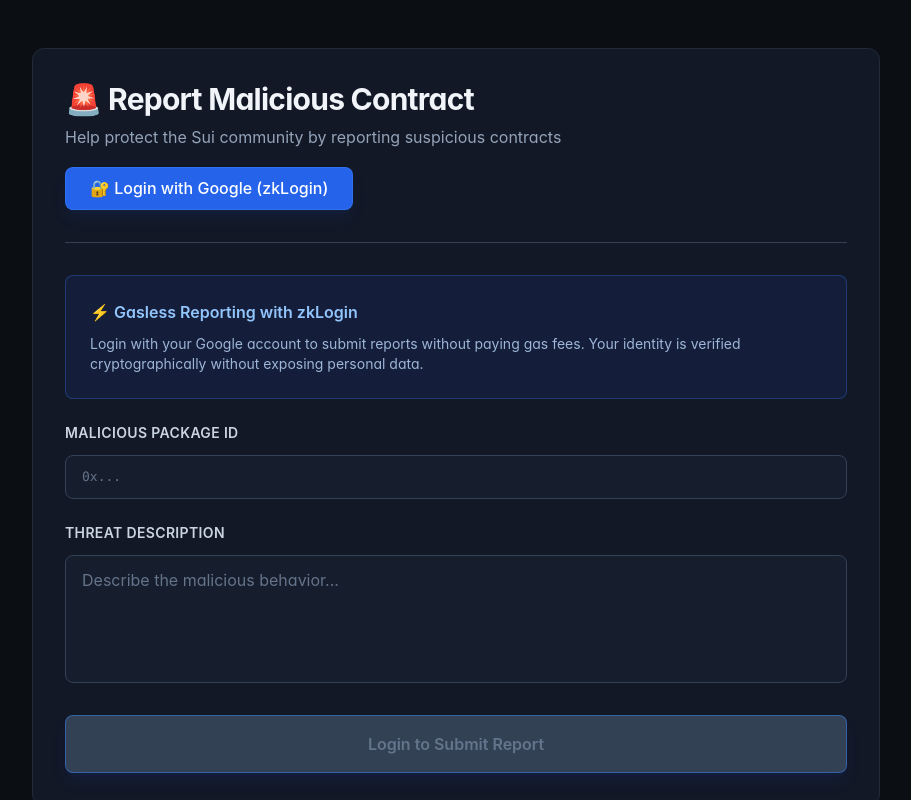
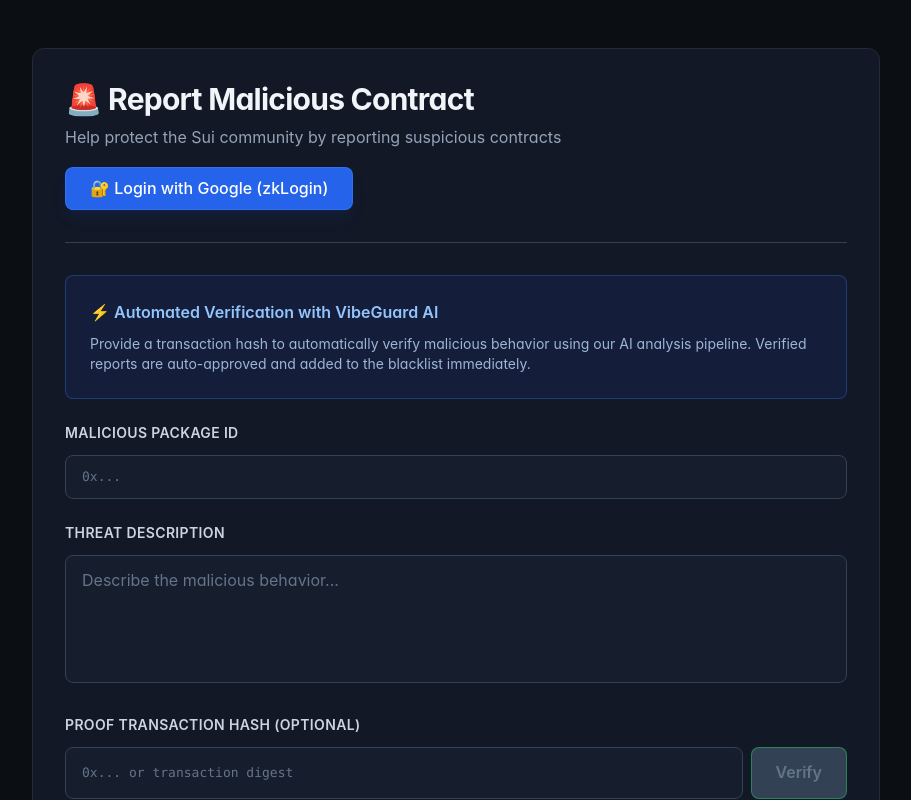
Before and after one commit to mianohh/vibeguard-ai, a Next.js app: page /report in a window 1280 px wide. Shown: the top 800 px of the page, without its empty margins (184-1095 px from the left). Built offline with nearby package versions, Linux system fonts and the light colour scheme; no server answers.

Commit message:
feat: add automated threat verification

```diff
--- a/app/report/page.tsx
+++ b/app/report/page.tsx
@@ -15,21 +15,70 @@
   const [isLoggedIn, setIsLoggedIn] = useState(false);
   const [packageId, setPackageId] = useState('');
   const [description, setDescription] = useState('');
+  const [proofTxHash, setProofTxHash] = useState('');
   const [submitting, setSubmitting] = useState(false);
+  const [verifying, setVerifying] = useState(false);
+  const [verificationResult, setVerificationResult] = useState<'verified' | 'failed' | null>(null);
   const [toast, setToast] = useState<ToastState>({ show: false, message: '', type: 'success' });
 
   useEffect(() => {
-    // Check login status
     const checkLogin = () => {
       const address = sessionStorage.getItem('zklogin_address');
       setIsLoggedIn(!!address);
     };
 
     checkLogin();
-    // Check every second for login changes
     const interval = setInterval(checkLogin, 1000);
     return () => clearInterval(interval);
   }, []);
+
+  const handleVerify = async () => {
+    if (!proofTxHash.trim()) return;
+
+    setVerifying(true);
+    setVerificationResult(null);
+
+    try {
+      const response = await fetch('/api/explain', {
+        method: 'POST',
+        headers: { 'Content-Type': 'application/json' },
+        body: JSON.stringify({
+          transactionBytes: proofTxHash,
+          network: 'testnet',
+          userIntent: 'Verify malicious behavior'
+        })
+      });
+
+      const result = await response.json();
+
+      if (result.risk?.riskLevel === 'RED' || result.risk?.riskLevel === 'CRITICAL') {
+        setVerificationResult('verified');
+        setToast({
+          show: true,
+          message: 'Threat Verified!',
+          type: 'success',
+          details: `Analysis confirmed malicious behavior:\n${result.explanation?.headline || 'High-risk transaction detected'}`
+        });
+      } else {
+        setVerificationResult('failed');
+        setToast({
+          show: true,
+          message: 'Verification Failed',
+          type: 'error',
+          details: 'Transaction did not show malicious behavior. Submit as unverified report.'
+        });
+      }
+    } catch (error) {
+      setToast({
+        show: true,
+        message: 'Verification Error',
+        type: 'error',
+        details: 'Failed to analyze transaction. You can still submit as unverified.'
+      });
+    } finally {
+      setVerifying(false);
+    }
+  };
 
   const handleSubmit = async (e: React.FormEvent) => {
     e.preventDefault();
@@ -50,20 +99,21 @@
       console.log('  Reporter:', address);
       console.log('  Email:', email);
       console.log('  Description:', description);
+      console.log('  Verified:', verificationResult === 'verified');
 
-      // TODO: Submit to Move contract via sponsored transaction
-      // For now, just simulate success
       await new Promise(resolve => setTimeout(resolve, 1500));
 
       setToast({
         show: true,
         message: 'Report Submitted Successfully!',
         type: 'success',
-        details: `Package ID: ${packageId.slice(0, 10)}...${packageId.slice(-6)}\nReporter: ${address?.slice(0, 6)}...${address?.slice(-4)}\n\nYour report will be recorded on-chain via the ReputationRegistry contract.\nThank you for helping protect the Sui community!`
+        details: `Package ID: ${packageId.slice(0, 10)}...${packageId.slice(-6)}\nReporter: ${address?.slice(0, 6)}...${address?.slice(-4)}\nStatus: ${verificationResult === 'verified' ? 'Auto-Verified ✅' : 'Pending Review'}\n\nYour report will be recorded on-chain via the ReputationRegistry contract.\nThank you for helping protect the Sui community!`
       });
 
       setPackageId('');
       setDescription('');
+      setProofTxHash('');
+      setVerificationResult(null);
     } catch (error) {
       console.error('Failed to submit report:', error);
       setToast({
@@ -76,6 +126,7 @@
       setSubmitting(false);
     }
   };
+
   return (
     <div className="min-h-screen" style={{ backgroundColor: 'var(--bg-primary)' }}>
       {toast.show && (
@@ -104,11 +155,10 @@
           <div className="border-t border-slate-700 pt-8">
             <div className="bg-blue-900/20 border border-blue-500/30 rounded-lg p-6 mb-6">
               <h3 className="font-semibold text-blue-300 mb-2">
-                ⚡ Gasless Reporting with zkLogin
+                ⚡ Automated Verification with VibeGuard AI
               </h3>
               <p className="text-blue-200/80 text-sm">
-                Login with your Google account to submit reports without paying gas fees.
-                Your identity is verified cryptographically without exposing personal data.
+                Provide a transaction hash to automatically verify malicious behavior using our AI analysis pipeline. Verified reports are auto-approved and added to the blacklist immediately.
               </p>
             </div>
 
@@ -141,6 +191,43 @@
                 />
               </div>
 
+              <div>
+                <label className="block text-sm font-semibold text-slate-300 mb-3 tracking-wide">
+                  PROOF TRANSACTION HASH (OPTIONAL)
+                </label>
+                <div className="flex gap-2">
+                  <input
+                    type="text"
+                    placeholder="0x... or transaction digest"
+                    value={proofTxHash}
+                    onChange={(e) => setProofTxHash(e.target.value)}
+                    className="flex-1 px-4 py-3 bg-slate-900/50 border border-slate-700 rounded-lg text-slate-200 placeholder-slate-500 monospace-input focus:outline-none focus:ring-2 focus:ring-blue-500/50 focus:border-blue-500/50 transition-all duration-200 disabled:bg-slate-800/30 disabled:cursor-not-allowed"
+                    disabled={!isLoggedIn}
+                  />
+                  <button
+                    type="button"
+                    onClick={handleVerify}
+                    disabled={!isLoggedIn || !proofTxHash.trim() || verifying}
+                    className="px-6 py-3 bg-green-600 hover:bg-green-700 disabled:bg-slate-700 disabled:text-slate-500 disabled:cursor-not-allowed text-white font-semibold rounded-lg border border-green-500/50 transition-all duration-200"
+                  >
+                    {verifying ? 'Verifying...' : 'Verify'}
+                  </button>
+                </div>
+                {verificationResult === 'verified' && (
+                  <p className="text-xs text-green-400 mt-2 flex items-center gap-1">
+                    <span>✅</span> Threat verified - report will be auto-approved
+                  </p>
+                )}
+                {verificationResult === 'failed' && (
+                  <p className="text-xs text-yellow-400 mt-2 flex items-center gap-1">
+                    <span>⚠️</span> Verification failed - will be submitted as unverified
+                  </p>
+                )}
+                <p className="text-xs text-slate-500 mt-2 leading-relaxed">
+                  Provide a transaction hash that demonstrates the malicious behavior for instant verification
+                </p>
+              </div>
+
               <button
                 type="submit"
                 disabled={!isLoggedIn || submitting}
```
